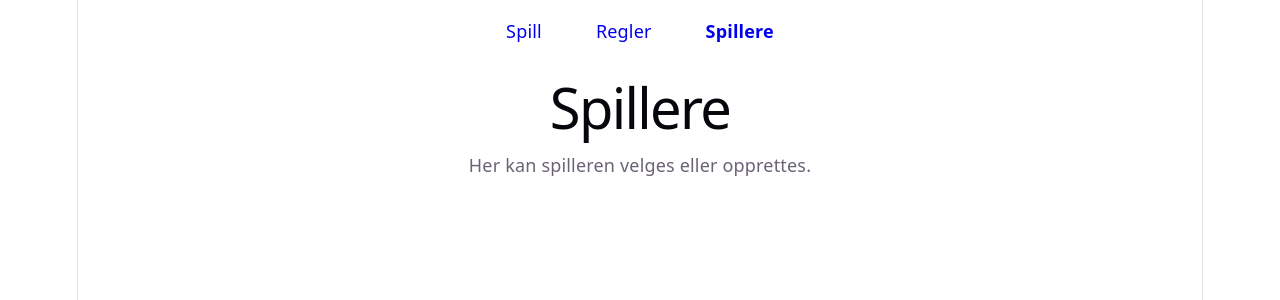
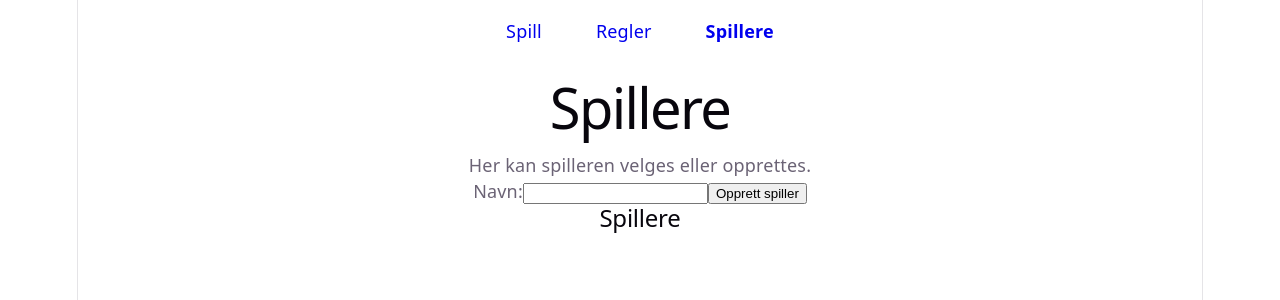
Before and after one commit to vildehf/video-poker, a React (Vite) app: page /spillere in a window 1280 px wide. Shown: the top 300 px of the page. Built offline with nearby package versions, Linux system fonts and the light colour scheme.

Commit message:
feat: add player creation and local storage

```diff
--- a/src/pages/PlayersPage.tsx
+++ b/src/pages/PlayersPage.tsx
@@ -1,8 +1,57 @@
+import { useState, useEffect } from "react";
+import type { Player } from "../types/Player";
+
 export default function PlayersPage() {
+  const [players, setPlayers] = useState<Player[]>(() => {
+    const savedPlayers = localStorage.getItem("players");
+
+    if (savedPlayers) {
+      return JSON.parse(savedPlayers);
+    }
+
+    return [];
+  });
+
+  useEffect(() => {
+    localStorage.setItem("players", JSON.stringify(players));
+  }, [players]);
+
+  function addPlayer(formData: FormData) {
+    const name = formData.get("name");
+
+    if (typeof name !== "string" || name.trim() === "") {
+      return;
+    }
+
+    const newPlayer: Player = {
+      name: name,
+      coins: 100,
+    };
+
+    setPlayers([...players, newPlayer]);
+  }
+
   return (
     <main>
       <h1>Spillere</h1>
       <p>Her kan spilleren velges eller opprettes.</p>
+
+      <form action={addPlayer}>
+        <label>
+          Navn:
+          <input type="text" name="name" />
+        </label>
+
+        <button type="submit">Opprett spiller</button>
+      </form>
+
+      <h2>Spillere</h2>
+
+      {players.map((players) => (
+        <p key={players.name}>
+          {players.name} - {players.coins} coins
+        </p>
+      ))}
     </main>
   );
 }
--- /dev/null
+++ b/src/types/Player.ts
@@ -0,0 +1,4 @@
+export type Player = {
+  name: string;
+  coins: number;
+};
```
